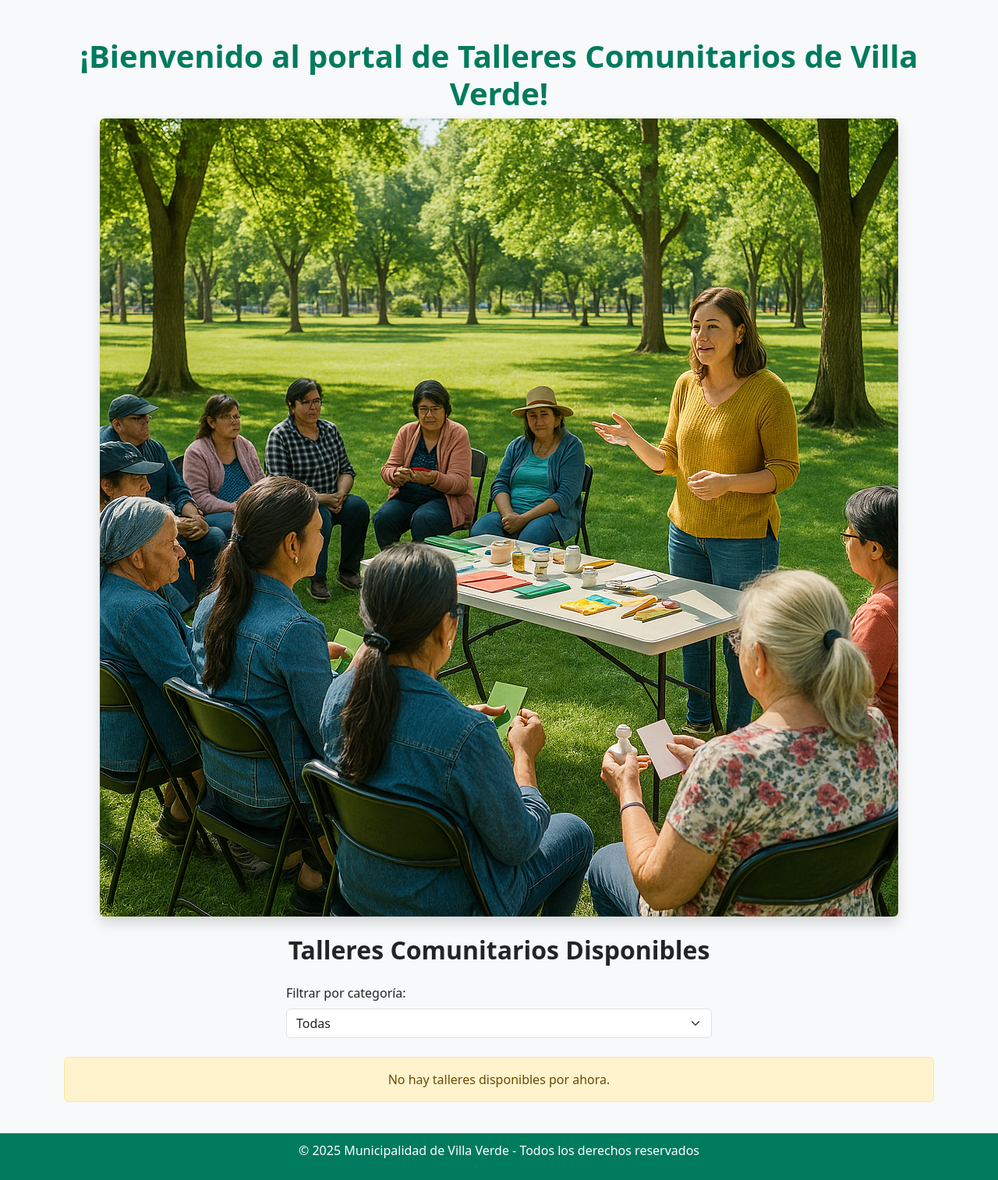
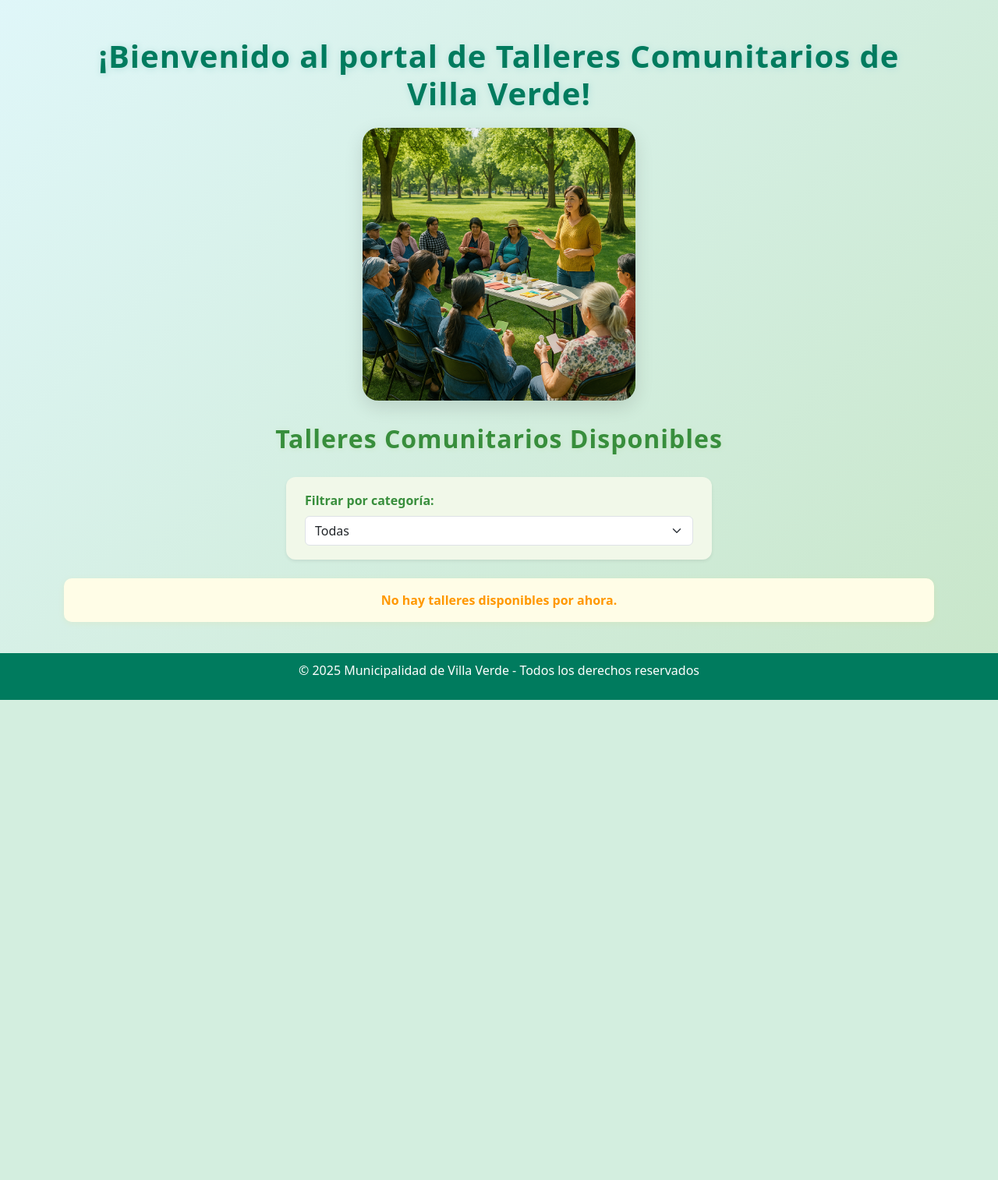
Before and after one commit to Aikodv/CERTAMEN3-ALCAINO-POZO-GAETE, a Django app: page / in a window 1280 px wide. Shown: the part 56-1570 px from the top of the page at 78% size. After the commit the page ends 954 px from the top, so only its background shows below. Run offline with Django 4.2, Linux system fonts and the light colour scheme; data that the repository does not hold is empty.

Commit message:
Estilizacion de Html

```diff
--- a/villa_verde/talleres/templates/talleres/home.html
+++ b/villa_verde/talleres/templates/talleres/home.html
@@ -5,17 +5,82 @@
 {% block content %}
 
 {% load static %}
-<h1 style="text-align: center; font-weight: bold; color: #007B5E;">¡Bienvenido al portal de Talleres Comunitarios de Villa Verde!</h1>
+<style>
+    body {
+        background: linear-gradient(135deg, #e0f7fa 0%, #c8e6c9 100%);
+    }
+    .custom-header {
+        text-align: center;
+        font-weight: bold;
+        color: #007B5E;
+        letter-spacing: 1px;
+        margin-top: 30px;
+        margin-bottom: 20px;
+        text-shadow: 1px 1px 8px #b2dfdb;
+    }
+    .custom-img {
+        display: block;
+        margin: 0 auto 30px auto;
+        border-radius: 20px;
+        box-shadow: 0 8px 24px rgba(0,0,0,0.12);
+        max-width: 90%;
+        max-height: 350px;
+        object-fit: cover;
+    }
+    .custom-section-title {
+        text-align: center;
+        margin-bottom: 30px;
+        font-weight: bold;
+        color: #388e3c;
+        letter-spacing: 1px;
+        text-shadow: 1px 1px 6px #c8e6c9;
+    }
+    .custom-card {
+        border: none;
+        border-radius: 18px;
+        background: #fff;
+        box-shadow: 0 4px 18px rgba(0,0,0,0.10);
+        transition: transform 0.2s, box-shadow 0.2s;
+    }
+    .custom-card:hover {
+        transform: translateY(-8px) scale(1.03);
+        box-shadow: 0 8px 32px rgba(0,0,0,0.18);
+    }
+    .custom-card-title {
+        color: #007B5E;
+        font-size: 1.25rem;
+        margin-bottom: 10px;
+    }
+    .custom-card-text strong {
+        color: #388e3c;
+    }
+    .custom-form {
+        background: #f1f8e9;
+        border-radius: 12px;
+        padding: 18px 24px;
+        box-shadow: 0 2px 8px rgba(56,142,60,0.08);
+    }
+    .alert-warning {
+        background: #fffde7;
+        color: #ff9800;
+        border-radius: 10px;
+        border: none;
+        font-weight: bold;
+        box-shadow: 0 2px 8px rgba(255,193,7,0.08);
+    }
+</style>
+
+<h1 class="custom-header">¡Bienvenido al portal de Talleres Comunitarios de Villa Verde!</h1>
 <div class="mb-4">
-    <img src="{% static 'talleres/images/imagen.jpg' %}" class="img-fluid rounded shadow" alt="Villa Verde" style = "display: block; margin: 0 auto;">
+    <img src="{% static 'talleres/images/imagen.jpg' %}" class="custom-img" alt="Villa Verde">
 </div>
 
-<h2 class="text-center mb-4 fw-bold">Talleres Comunitarios Disponibles</h2>
+<h2 class="custom-section-title">Talleres Comunitarios Disponibles</h2>
 
 <div class="row justify-content-center mb-4">
     <div class="col-md-6">
-        <form method="get">
-            <label for="categoria" class="form-label">Filtrar por categoría:</label>
+        <form method="get" class="custom-form shadow-sm">
+            <label for="categoria" class="form-label fw-bold" style="color:#388e3c;">Filtrar por categoría:</label>
             <select name="categoria" id="categoria" class="form-select" onchange="this.form.submit()">
                 <option value="">Todas</option>
                 {% for cat in categorias %}
@@ -30,10 +95,10 @@
 <div class="row row-cols-1 row-cols-md-3 g-4">
     {% for taller in talleres %}
     <div class="col">
-        <div class="card h-100 shadow-sm">
+        <div class="card custom-card h-100 shadow-sm">
             <div class="card-body">
-                <h5 class="card-title fw-bold">{{ taller.titulo }}</h5>
-                <p class="card-text">
+                <h5 class="card-title custom-card-title">{{ taller.titulo }}</h5>
+                <p class="card-text custom-card-text">
                     <strong>Fecha:</strong> {{ taller.fecha }}<br>
                     <strong>Duración:</strong> {{ taller.duracion_horas }} horas<br>
                     <strong>Profesor:</strong> {{ taller.profesor.nombre_completo }}<br>
```
